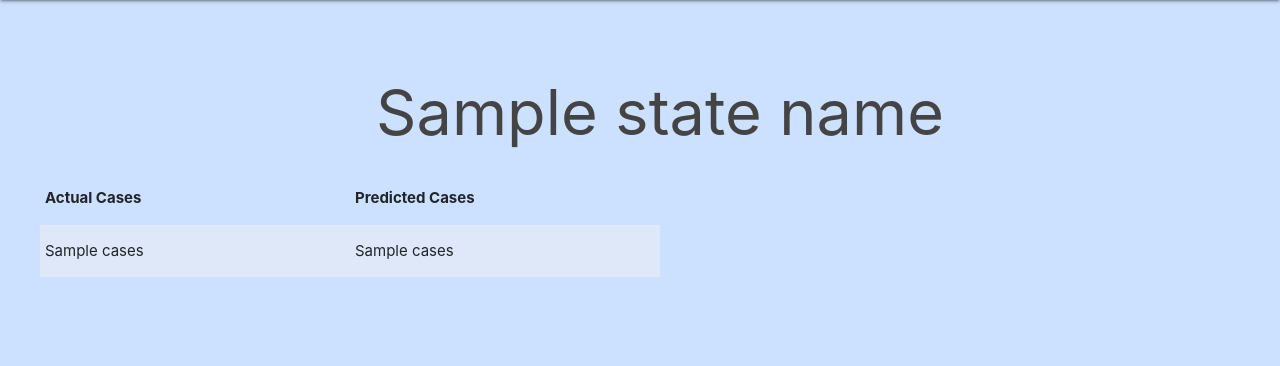
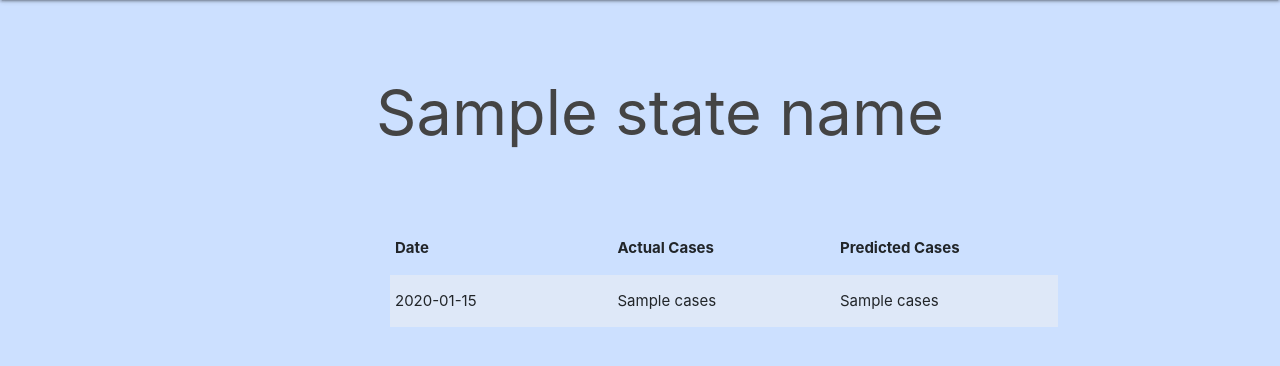
Before and after one commit to SaiVamshiK/Covid19-Future-Predictions-in-India, a Django app: template Covid19PredictorApp/templates/Covid19PredictorApp/see_prediction.html in a window 1280 px wide. Shown: the part 64-430 px from the top of the page. Run offline with Django 3.2, Linux system fonts and the light colour scheme; the template is opened without the code that fills it: most values are stand-ins (such as "Sample title", 1, 10 or a date in 2020); some libraries are stand-ins or nearby versions.

Commit message:
Added date column to the predictions table

```diff
--- a/Covid19PredictorApp/templates/Covid19PredictorApp/see_prediction.html
+++ b/Covid19PredictorApp/templates/Covid19PredictorApp/see_prediction.html
@@ -7,7 +7,26 @@
     <h1>{{state_name}}</h1>
 </div>
 
-<div style="width: 100%;">
+<div style="width: 100%; padding-left: 350px;margin-top: 50px;">
+
+    <div style="width: 25%; float: left;">
+        <table class="striped">
+            <thead>
+              <tr>
+                  <th>Date</th>
+              </tr>
+            </thead>
+
+            <tbody>
+            {% for date in Date%}
+              <tr>
+                <td>{{date}}   </td>
+              </tr>
+            {% endfor %}
+            </tbody>
+        </table>
+    </div>
+
         <div style="width: 25%; float: left;">
             <table class="striped">
                 <thead>
@@ -43,6 +62,7 @@
                 </tbody>
             </table>
         </div>
+
 </div>
 
 
--- a/Covid19PredictorApp/views.py
+++ b/Covid19PredictorApp/views.py
@@ -4,6 +4,7 @@ from django.http import HttpResponse
 from matplotlib.backends.backend_agg import FigureCanvasAgg
 import pandas as pd
 import datetime
+from datetime import date, timedelta
 from io import StringIO
 import numpy as np
 import io
@@ -213,16 +214,21 @@ def see_prediction(request):
 
     actual_cases = []
     predicted_cases = []
+    days_before = date.today()-timedelta(days=10)
+    dates = []
     for i in range(fromm,upto-1):
         if(i<len(confirmed_cases)):
             actual_cases.append(confirmed_cases[i])
             predicted_cases.append(math.floor(predictions[i]))
         else:
             predicted_cases.append(math.floor(predictions[i]))
+        dates.append(days_before)
+        days_before = days_before+timedelta(days=1)
 
     context['actual_cases'] = actual_cases
     context['predicted_cases'] = predicted_cases
     context['length'] = len(confirmed_cases)
+    context['Date'] = dates
     return render(request,'Covid19PredictorApp/see_prediction.html',context)
 
 def cumulative(request):
```
Lines whose indentation alone changed are shown as unchanged.
